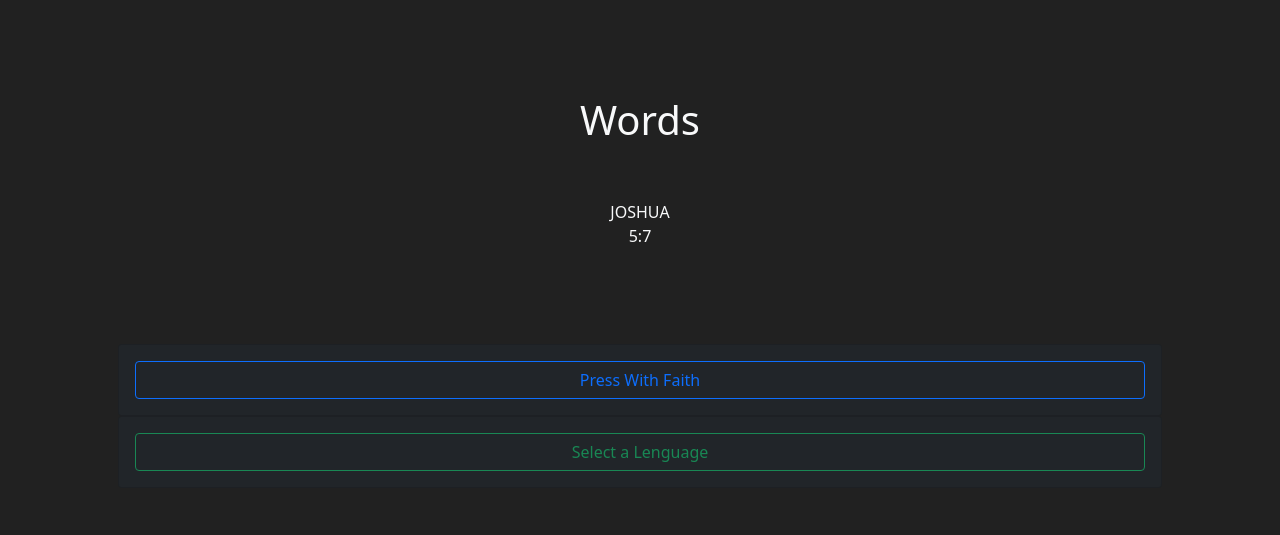
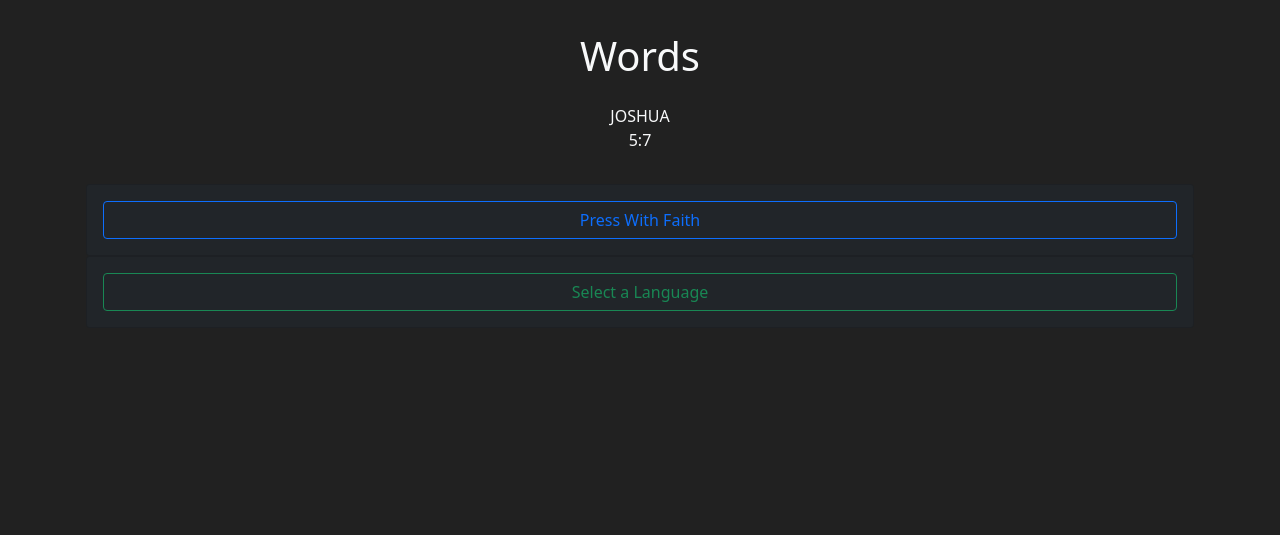
Before and after one commit to enrique-cloud/TouchWithFaith, a Django app: page /phrases in a window 1280 px wide. Shown: the top 535 px of the page. Run offline with Django 3.2, Linux system fonts and the light colour scheme; data that the repository does not hold is empty.

Commit message:
add languages ok

```diff
--- a/get_bible/optimized_data.py
+++ b/get_bible/optimized_data.py
@@ -3,36 +3,36 @@
 import random
 
 
-language = "valera"
+def optimized_bible(request):
 
 
-books = [
-  {'book': 'genesis', 'url': f'https://getbible.net/json?passage=genesis&raw=true&version={language}', 'chapter': 50, 'vers': [31, 25, 24, 26, 32, 22, 24, 22, 29, 32, 32, 20, 18, 24, 21, 16, 27, 33, 38, 18, 34, 24, 20, 67, 34, 35, 46, 22, 35, 43, 55, 32, 20, 31, 29, 43, 36, 30, 23, 23, 57, 38, 34, 34, 28, 34, 31, 22, 33, 26]},
-  {'book': 'exodus', 'url': f'https://getbible.net/json?passage=exodus&raw=true&version={language}', 'chapter': 40, 'vers': [22, 25, 22, 31, 23, 30, 25, 32, 35, 29, 10, 51, 22, 31, 27, 36, 16, 27, 25, 26, 36, 31, 33, 18, 40, 37, 21, 43, 46, 38, 18, 35, 23, 35, 35, 38, 29, 31, 43, 38]},
-  {'book': 'leviticus', 'url': f'https://getbible.net/json?passage=leviticus&raw=true&version={language}', 'chapter': 27, 'vers': [17, 16, 17, 35, 19, 30, 38, 36, 24, 20, 47, 8, 59, 57, 33, 34, 16, 30, 37, 27, 24, 33, 44, 23, 55, 46, 34]},
-  {'book': 'numbers', 'url': f'https://getbible.net/json?passage=numbers&raw=true&version={language}', 'chapter': 36, 'vers': [54, 34, 51, 49, 31, 27, 89, 26, 23, 36, 35, 16, 33, 45, 41, 50, 13, 32, 22, 29, 35, 41, 30, 25, 18, 65, 23, 31, 40, 16, 54, 42, 56, 29, 34, 13]},
-  {'book': 'deuteronomy', 'url': f'https://getbible.net/json?passage=deuteronomy&raw=true&version={language}', 'chapter': 34, 'vers': [46, 37, 29, 49, 33, 25, 26, 20, 29, 22, 32, 32, 18, 29, 23, 22, 20, 22, 21, 20, 23, 30, 25, 22, 19, 19, 26, 68, 29, 20, 30, 52, 29, 12]},
-  {'book': 'joshua', 'url': f'https://getbible.net/json?passage=joshua&raw=true&version={language}', 'chapter': 24, 'vers': [18, 24, 17, 24, 15, 27, 26, 35, 27, 43, 23, 24, 33, 15, 63, 10, 18, 28, 51, 9, 45, 34, 16, 33]},
-  {'book': 'judges', 'url': f'https://getbible.net/json?passage=judges&raw=true&version={language}', 'chapter': 21, 'vers': [36, 23, 31, 24, 31, 40, 25, 35, 57, 18, 40, 15, 25, 20, 20, 31, 13, 31, 30, 48, 25]},
-  {'book': 'ruth', 'url': f'https://getbible.net/json?passage=ruth&raw=true&version={language}', 'chapter': 4, 'vers': [22, 23, 18, 22]},
-  {'book': '1samuel', 'url': f'https://getbible.net/json?passage=1samuel&raw=true&version={language}', 'chapter': 31, 'vers': [28, 36, 21, 22, 12, 21, 17, 22, 27, 27, 15, 25, 23, 52, 35, 23, 58, 30, 24, 42, 15, 23, 29, 22, 44, 25, 12, 25, 11, 31, 13]},
-  {'book': '2samuel', 'url': f'https://getbible.net/json?passage=2samuel&raw=true&version={language}', 'chapter': 24, 'vers': [27, 32, 39, 12, 25, 23, 29, 18, 13, 19, 27, 31, 39, 33, 37, 23, 29, 33, 43, 26, 22, 51, 39, 25]}
+  if request.GET.get("idiom") == None:
+    language = "valera"
+  if request.GET.get("idiom") == "valera":
+    language = "valera"
+  if request.GET.get("idiom") == "asv":
+    language = "asv"
+
+
+  books = [
+    {'book': 'genesis', 'url': f'https://getbible.net/json?passage=genesis&raw=true&version={language}', 'chapter': 50, 'vers': [31, 25, 24, 26, 32, 22, 24, 22, 29, 32, 32, 20, 18, 24, 21, 16, 27, 33, 38, 18, 34, 24, 20, 67, 34, 35, 46, 22, 35, 43, 55, 32, 20, 31, 29, 43, 36, 30, 23, 23, 57, 38, 34, 34, 28, 34, 31, 22, 33, 26]},
+    {'book': 'exodus', 'url': f'https://getbible.net/json?passage=exodus&raw=true&version={language}', 'chapter': 40, 'vers': [22, 25, 22, 31, 23, 30, 25, 32, 35, 29, 10, 51, 22, 31, 27, 36, 16, 27, 25, 26, 36, 31, 33, 18, 40, 37, 21, 43, 46, 38, 18, 35, 23, 35, 35, 38, 29, 31, 43, 38]},
+    {'book': 'leviticus', 'url': f'https://getbible.net/json?passage=leviticus&raw=true&version={language}', 'chapter': 27, 'vers': [17, 16, 17, 35, 19, 30, 38, 36, 24, 20, 47, 8, 59, 57, 33, 34, 16, 30, 37, 27, 24, 33, 44, 23, 55, 46, 34]},
+    {'book': 'numbers', 'url': f'https://getbible.net/json?passage=numbers&raw=true&version={language}', 'chapter': 36, 'vers': [54, 34, 51, 49, 31, 27, 89, 26, 23, 36, 35, 16, 33, 45, 41, 50, 13, 32, 22, 29, 35, 41, 30, 25, 18, 65, 23, 31, 40, 16, 54, 42, 56, 29, 34, 13]},
+    {'book': 'deuteronomy', 'url': f'https://getbible.net/json?passage=deuteronomy&raw=true&version={language}', 'chapter': 34, 'vers': [46, 37, 29, 49, 33, 25, 26, 20, 29, 22, 32, 32, 18, 29, 23, 22, 20, 22, 21, 20, 23, 30, 25, 22, 19, 19, 26, 68, 29, 20, 30, 52, 29, 12]},
+    {'book': 'joshua', 'url': f'https://getbible.net/json?passage=joshua&raw=true&version={language}', 'chapter': 24, 'vers': [18, 24, 17, 24, 15, 27, 26, 35, 27, 43, 23, 24, 33, 15, 63, 10, 18, 28, 51, 9, 45, 34, 16, 33]},
+    {'book': 'judges', 'url': f'https://getbible.net/json?passage=judges&raw=true&version={language}', 'chapter': 21, 'vers': [36, 23, 31, 24, 31, 40, 25, 35, 57, 18, 40, 15, 25, 20, 20, 31, 13, 31, 30, 48, 25]},
+    {'book': 'ruth', 'url': f'https://getbible.net/json?passage=ruth&raw=true&version={language}', 'chapter': 4, 'vers': [22, 23, 18, 22]},
+    {'book': '1samuel', 'url': f'https://getbible.net/json?passage=1samuel&raw=true&version={language}', 'chapter': 31, 'vers': [28, 36, 21, 22, 12, 21, 17, 22, 27, 27, 15, 25, 23, 52, 35, 23, 58, 30, 24, 42, 15, 23, 29, 22, 44, 25, 12, 25, 11, 31, 13]},
+    {'book': '2samuel', 'url': f'https://getbible.net/json?passage=2samuel&raw=true&version={language}', 'chapter': 24, 'vers': [27, 32, 39, 12, 25, 23, 29, 18, 13, 19, 27, 31, 39, 33, 37, 23, 29, 33, 43, 26, 22, 51, 39, 25]}
 ]
 
 
-# c = 0
-# for i in books:
-#   c += sum(i["vers"])
-# print("Total vers so far: ", c)
+  # c = 0
+  # for i in books:
+  #   c += sum(i["vers"])
+  # print("Total vers so far: ", c)
 
-
-def optimized_bible(request):
-
-  if request.GET.get("idiom") == "valera":
-    idiom = "valera"
-  if request.GET.get("idiom") == "asv":
-    idiom = "asv"
-  # language = idiom
 
   book = random.sample(books,1)[0]
   choice_chapter = random.sample( range(1, book["chapter"]+1), 1 )[0]
--- a/touch/templates/faith.html
+++ b/touch/templates/faith.html
@@ -12,23 +12,22 @@
 </head>
 <body style="background-color: #212121;">
 
-    <div class="container p-5 text-light text-center">
+    <div class="container p-3 text-light text-center">
 
-      <h1 class="container p-5 text-light text-center">Words</h1>
+      <h1 class="container p-3 text-light text-center">Words</h1>
 
       <div>{{ book }}</div>
 
       <div>{{ chapter }}:{{ vers }}</div>
 
-      <div class="container p-5 text-light text-center">{{ phrase }}</div>
+      <div class="container p-3 text-light text-center">{{ phrase }}</div>
 
       <div class="card card-body bg-dark text-center">
-<!--           <a class="btn btn-outline-primary" href="{{ request.get_full_path }}">Press With Faith</a> -->
-          <a class="btn btn-outline-primary" href="{% url 'phrases' %}">Press With Faith</a>
+          <a class="btn btn-outline-primary" href="{{ request.get_full_path }}">Press With Faith</a>
       </div>
 
       <div class="card card-body bg-dark text-center">
-          <a class="btn btn-outline-success" href="{% url 'home' %}">Select a Lenguage</a>
+          <a class="btn btn-outline-success" href="{% url 'home' %}">Select a Language</a>
       </div>
 
     </div>
--- a/touch/templates/language.html
+++ b/touch/templates/language.html
@@ -30,10 +30,7 @@
           <option value="asv">English</option>
         </select>
 
-  <!--         <div class="card card-body bg-dark text-center">
-            <a class="btn btn-outline-success" href="{% url 'phrases' %}">Languages</a>
-        </div> -->
-        <button class="btn btn-success my-4" >Generate Phrase</button>
+        <button class="btn btn-success my-4" >Generate a Phrase</button>
 
       </form>
 
```
Also changed, not shown: get_bible/phrases.py (+1 -6 lines).
